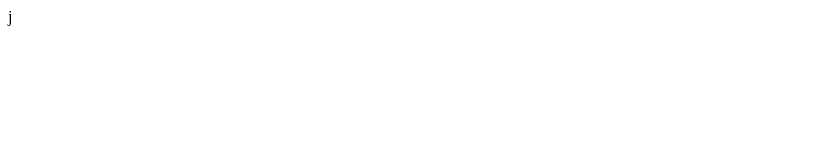
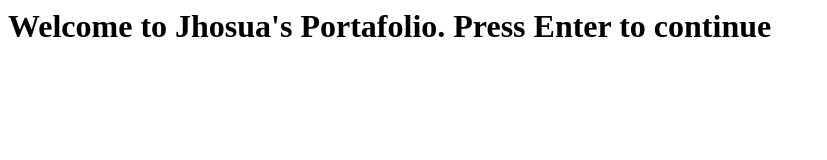
Before and after one commit to Jhosua351/portafolio-nextech-demo, a plain HTML site: page index.html in a window 1280 px wide. Shown: the whole page, without its empty margins (0-827 px from the left). Drawn offline with Linux system fonts and the light colour scheme.

Commit message:
Update index.html

```diff
--- a/index.html
+++ b/index.html
@@ -1,8 +1,11 @@
 <html>
     <head>
-        <title> Test Change
+        <title> Portafolio
 
         </title>
-        <p>j</p>
     </head>
+    <body>
+        <h1>Welcome to Jhosua's Portafolio. Press Enter to continue</h1>
+
+    </body>
 </html>
```
